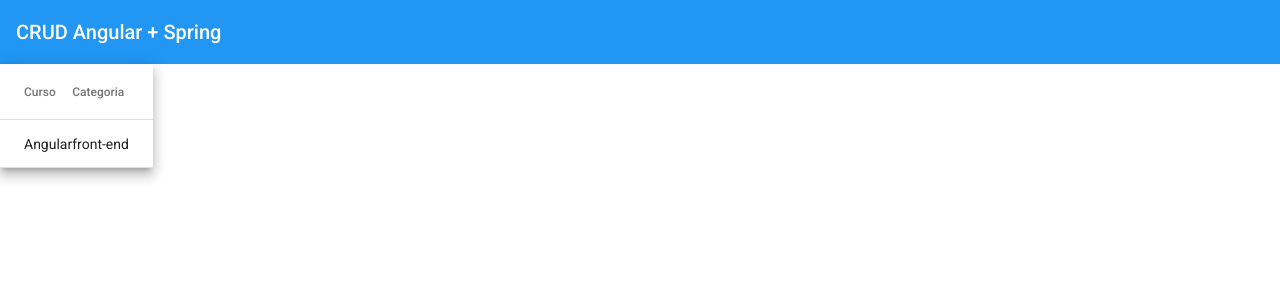
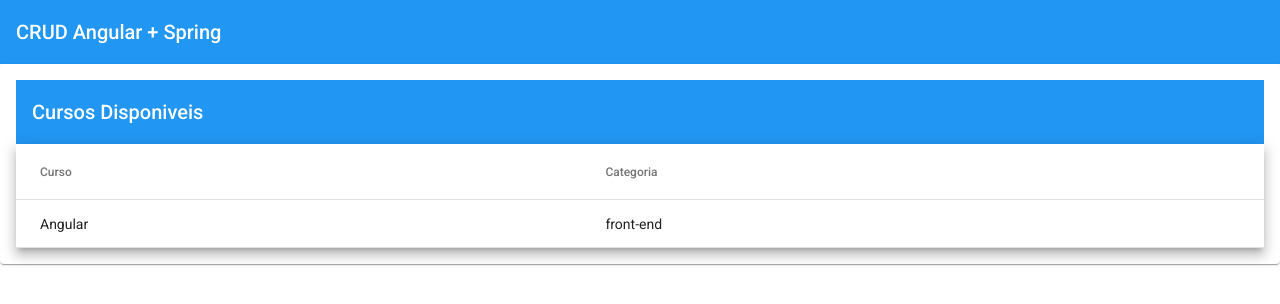
Before and after one commit to renanrcs/Course_Angular-Spring_Loiane, an Angular app: page /courses in a window 1280 px wide. Shown: the top 304 px of the page. Built offline with nearby package versions, Linux system fonts and the light colour scheme.

Commit message:
appling styles for table and organized imports

```diff
--- a/src/app/courses/courses.module.ts
+++ b/src/app/courses/courses.module.ts
@@ -1,6 +1,6 @@
+import { AppMaterialModule } from './../shared/app-material/app-material.module';
 import { CommonModule } from '@angular/common';
 import { NgModule } from '@angular/core';
-import {MatTableModule} from '@angular/material/table';
 
 import { CoursesRoutingModule } from './courses-routing.module';
 import { CoursesComponent } from './courses/courses.component';
@@ -12,7 +12,7 @@
   imports: [
     CommonModule,
     CoursesRoutingModule,
-    MatTableModule
+    AppMaterialModule
   ]
 })
 export class CoursesModule { }
--- a/src/app/courses/courses/courses.component.html
+++ b/src/app/courses/courses/courses.component.html
@@ -1,3 +1,9 @@
+<mat-card>
+
+  <mat-toolbar color="primary">
+    Cursos Disponiveis
+  </mat-toolbar>
+
   <table mat-table [dataSource]="courses" class="mat-elevation-z8">
 
     <!--- Note that these columns can be defined in any order.
@@ -18,3 +24,5 @@
     <tr mat-header-row *matHeaderRowDef="displayedColumns"></tr>
     <tr mat-row *matRowDef="let row; columns: displayedColumns;"></tr>
   </table>
+
+</mat-card>
--- a/src/app/courses/courses/courses.component.scss
+++ b/src/app/courses/courses/courses.component.scss
@@ -0,0 +1,3 @@
+table {
+  width: 100%;
+}
```
Also changed, not shown: src/app/shared/app-material/app-material.module.ts (added, +13 -0 lines). Lines whose indentation alone changed are shown as unchanged.
